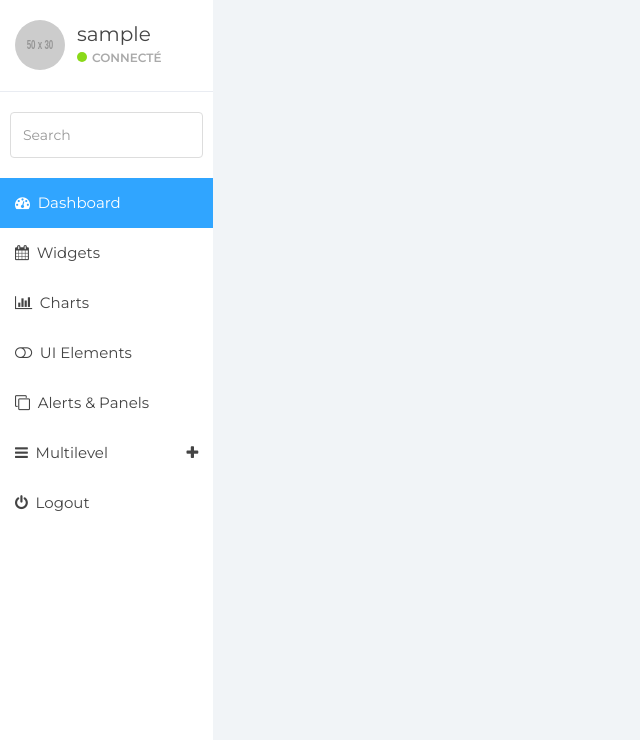
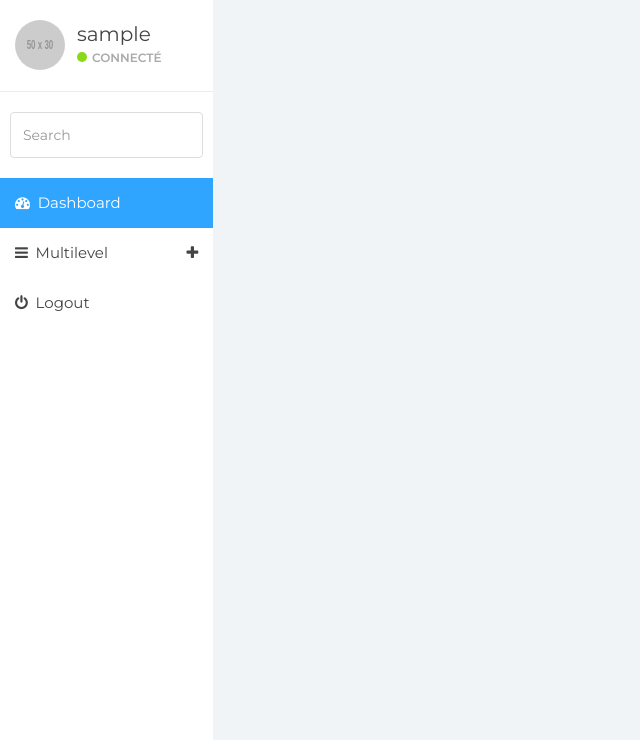
Before and after one commit to 227Mahaman/2i_administration, a PHP site: the page made by app/views/template.php in a window 1280 px wide. Shown: the part 60-800 px from the top of the page, without its empty margins (0-640 px from the left). Run offline with PHP 8.4, Linux system fonts and the light colour scheme; the template is opened without the code that fills it, so the values that code supplies are empty; the visitor is signed in with stand-in values (Sample User, id 1); grey boxes labelled with a size stand in for pictures from a placeholder-image service; some libraries are stand-ins or nearby versions.

Commit message:
menu lien add commentaire

```diff
--- a/app/views/menu.php
+++ b/app/views/menu.php
@@ -1,8 +1,8 @@
 <li class="active"><a href="index.php?p=dashboard"><em class="fa fa-dashboard">&nbsp;</em> Dashboard</a></li>
-<li><a href="widgets.html"><em class="fa fa-calendar">&nbsp;</em> Widgets</a></li>
+<!--<li><a href="widgets.html"><em class="fa fa-calendar">&nbsp;</em> Widgets</a></li>
 <li><a href="charts.html"><em class="fa fa-bar-chart">&nbsp;</em> Charts</a></li>
 <li><a href="elements.html"><em class="fa fa-toggle-off">&nbsp;</em> UI Elements</a></li>
-<li><a href="panels.html"><em class="fa fa-clone">&nbsp;</em> Alerts &amp; Panels</a></li>
+<li><a href="panels.html"><em class="fa fa-clone">&nbsp;</em> Alerts &amp; Panels</a></li>-->
 <li class="parent "><a data-toggle="collapse" href="#sub-item-1">
     <em class="fa fa-navicon">&nbsp;</em> Multilevel <span data-toggle="collapse" href="#sub-item-1" class="icon pull-right"><em class="fa fa-plus"></em></span>
     </a>
```
